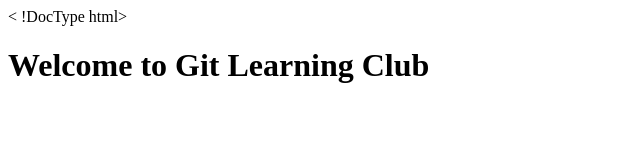
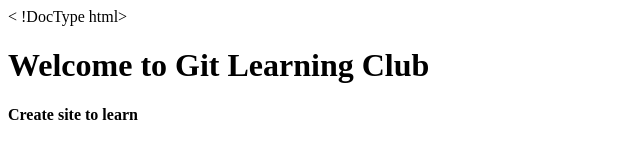
Before and after one commit to nv1476/Git_Tutorial, a plain HTML site: page Index.html in a window 1280 px wide. Shown: the whole page, without its empty margins (0-640 px from the left). Drawn offline with Linux system fonts and the light colour scheme.

Commit message:
Update Index.html

```diff
--- a/Index.html
+++ b/Index.html
@@ -2,5 +2,6 @@
   <html>
   <body>
     <h1>Welcome to Git Learning Club</h1>
+    <b> Create site to learn </b>
     </body>
   </html>
```
